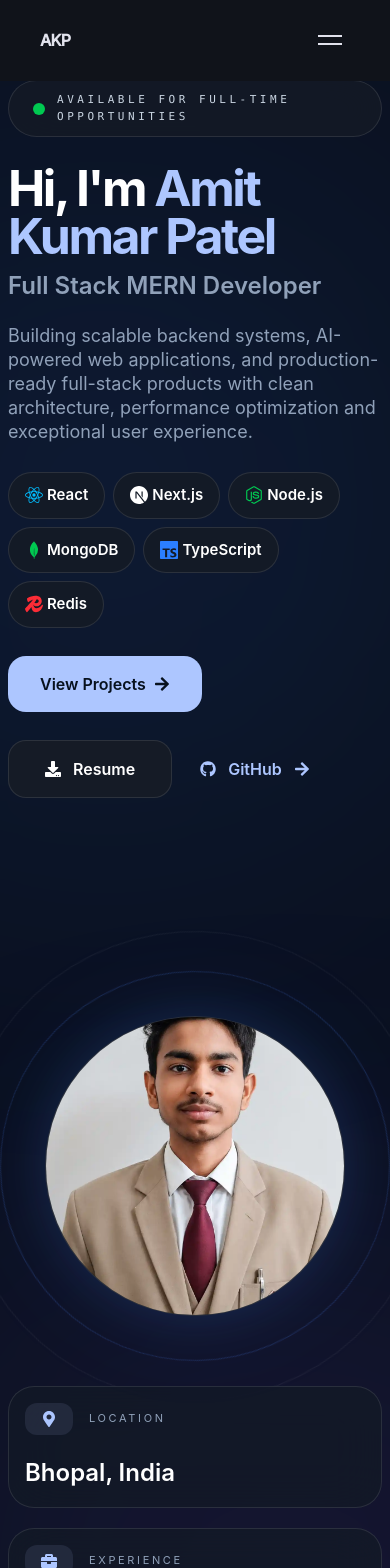
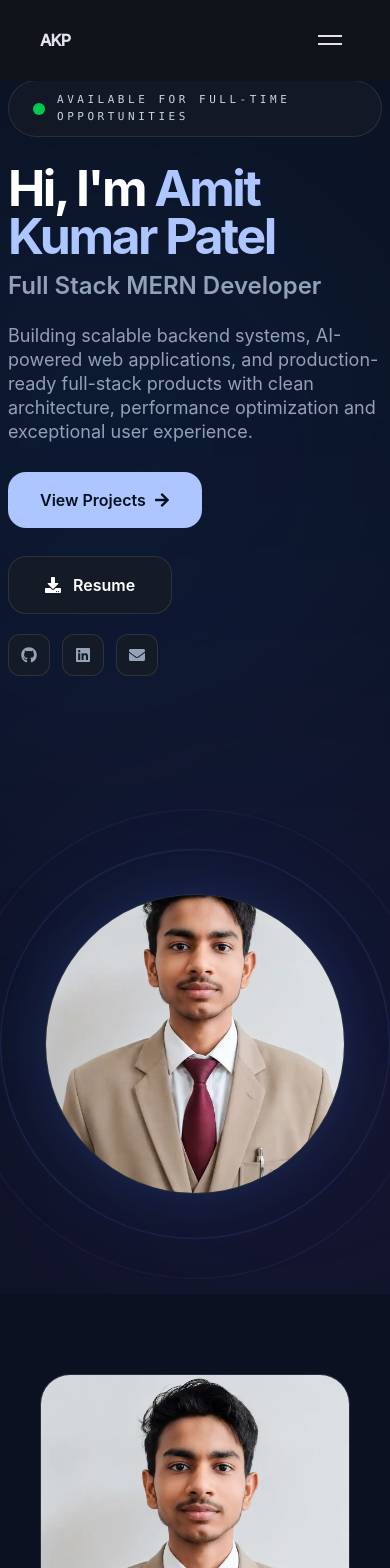
Before and after one commit to AmitKumarPatel374/Amit-s-Portfolio, a React (Vite) app: page / in a window 390 px wide. Shown: the top 1568 px of the page. Built offline with nearby package versions, Linux system fonts and the light colour scheme; a web font is replaced by a local one.

Commit message:
i have added my hero section

```diff
--- a/src/components/hero/Hero.css
+++ b/src/components/hero/Hero.css
@@ -433,3 +433,24 @@
     display: none;
   }
 }
+.social-icon {
+  display: flex;
+  height: 42px;
+  width: 42px;
+  align-items: center;
+  justify-content: center;
+  border: 1px solid rgba(255,255,255,.1);
+  border-radius: 12px;
+  background: #151B26;
+  color: #94A3B8;
+  font-size: 16px;
+  transition: .35s ease;
+}
+
+.social-icon:hover {
+  transform: translateY(-4px);
+  border-color: rgba(173,198,255,.45);
+  background: rgba(173,198,255,.08);
+  color: #ADC6FF;
+  box-shadow: 0 12px 30px rgba(77,142,255,.15);
+}
--- a/src/components/hero/Hero.jsx
+++ b/src/components/hero/Hero.jsx
@@ -7,6 +7,8 @@ import {
   FaBriefcase,
   FaFolderOpen,
   FaNodeJs,
+  FaLinkedin,
+  FaEnvelope,
 } from "react-icons/fa"
 
 import { SiReact, SiNextdotjs, SiMongodb, SiTypescript, SiRedis } from "react-icons/si"
@@ -21,24 +23,6 @@ const techStack = [
   { name: "MongoDB", icon: <SiMongodb className="text-green-500 text-lg" /> },
   { name: "TypeScript", icon: <SiTypescript className="text-blue-500 text-lg" /> },
   { name: "Redis", icon: <SiRedis className="text-red-500 text-lg" /> },
-]
-
-const stats = [
-  {
-    icon: <FaMapMarkerAlt />,
-    title: "Location",
-    value: "Bhopal, India",
-  },
-  {
-    icon: <FaBriefcase />,
-    title: "Experience",
-    value: "1+ Years",
-  },
-  {
-    icon: <FaFolderOpen />,
-    title: "Projects",
-    value: "10+",
-  },
 ]
 
 const Hero = () => {
@@ -87,26 +71,10 @@ const Hero = () => {
               user experience.
             </p>
 
-            {/* Tech */}
-
-            <div className="mt-7 flex max-w-[720px] flex-wrap gap-2">
-              {techStack.map((tech) => (
-                <div
-                  key={tech.name}
-                  className="tech-pill flex items-center  rounded-full border border-white/10 bg-[#131A26] px-4 gap-1 py-[11px]"
-                >
-                  {tech.icon}
-
-                  <span className="whitespace-nowrap text-[15px] font-semibold text-white">
-                    {tech.name}
-                  </span>
-                </div>
-              ))}
-            </div>
-
             {/* Buttons */}
 
-            <div className="mt-7 flex flex-wrap gap-7">
+            <div className="mt-7 flex flex-col items-start gap-5">
+              <div className="flex flex-wrap items-center gap-7">
                 <Link
                   to="projects"
                   smooth
@@ -122,17 +90,38 @@ const Hero = () => {
                   <FaDownload />
                   Resume
                 </button>
+              </div>
+
+              {/* Social Icons */}
+              <div className="flex items-center gap-3">
+                <a
+                  href="https://github.com/"
+                  target="_blank"
+                  rel="noreferrer"
+                  aria-label="GitHub"
+                  className="social-icon"
+                >
+                  <FaGithub />
+                </a>
 
                 <a
-                href="https://github.com"
+                  href="https://linkedin.com/"
                   target="_blank"
                   rel="noreferrer"
-                className="group flex items-center gap-3 font-semibold text-[#ADC6FF]"
+                  aria-label="LinkedIn"
+                  className="social-icon"
                 >
-                <FaGithub />
-                GitHub
-                <FaArrowRight className="transition-transform group-hover:translate-x-1" />
+                  <FaLinkedin />
                 </a>
+
+                <a
+                  href="mailto:yourmail@gmail.com"
+                  aria-label="Email"
+                  className="social-icon"
+                >
+                  <FaEnvelope />
+                </a>
+              </div>
             </div>
           </div>
 
@@ -250,29 +239,6 @@ const Hero = () => {
             </div>
           </div>
         </div>
-
-        {/* ================= STATS ================= */}
-
-        <div className="hero-stats grid gap-5 md:grid-cols-5 mt-[-30px]">
-          {stats.map((item, index) => (
-            <div
-              key={index}
-              className="hero-stat rounded-[26px] border border-white/10 bg-[#131A26]/70 p-4 backdrop-blur-xl"
-            >
-              <div className="mb-5 flex items-center gap-4">
-                <div className="flex h-8 w-12 items-center justify-center rounded-xl bg-[#ADC6FF]/10 text-[#ADC6FF]">
-                  {item.icon}
-                </div>
-
-                <span className="text-[11px] uppercase tracking-[0.24em] text-slate-400">
-                  {item.title}
-                </span>
-              </div>
-
-              <h3 className="text-[24px] font-semibold text-white">{item.value}</h3>
-            </div>
-          ))}
-        </div>
       </div>
 
       {/* ================= Scroll Indicator ================= */}
```
Lines whose indentation alone changed are shown as unchanged.
